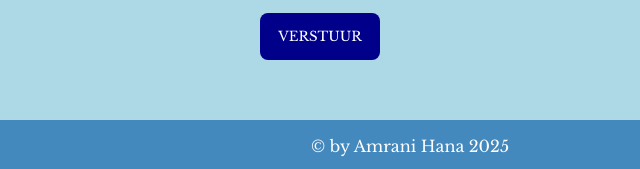
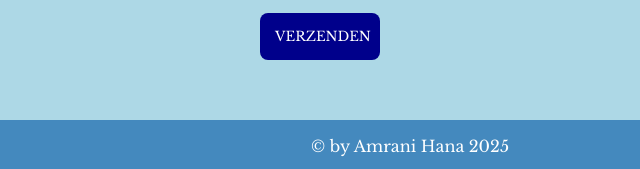
Before and after one commit to Hana-amr/MyProject, a website built with Vite: page index.html in a window 1280 px wide. Shown: the part 3039-3208 px from the top of the page, 230-870 px from the left. Built offline with nearby package versions, Linux system fonts and the light colour scheme; no server answers.

Commit message:
submit button veranderd

```diff
--- a/index.html
+++ b/index.html
@@ -141,7 +141,7 @@
       <input type="text" placeholder="Jouw naam" id="">
       <input type="email" name="email" id="" placeholder="Jouw e-mailadres">
       <textarea name="message" id="" cols="30" rows="10" placeholder="Beschrijf hier je probleem..."></textarea>
-      <button type="submit" class="submit">Verstuur</button>
+      <button type="submit" class="submit">Verzenden</button>
     </form>
   </div>
 </section>
```
